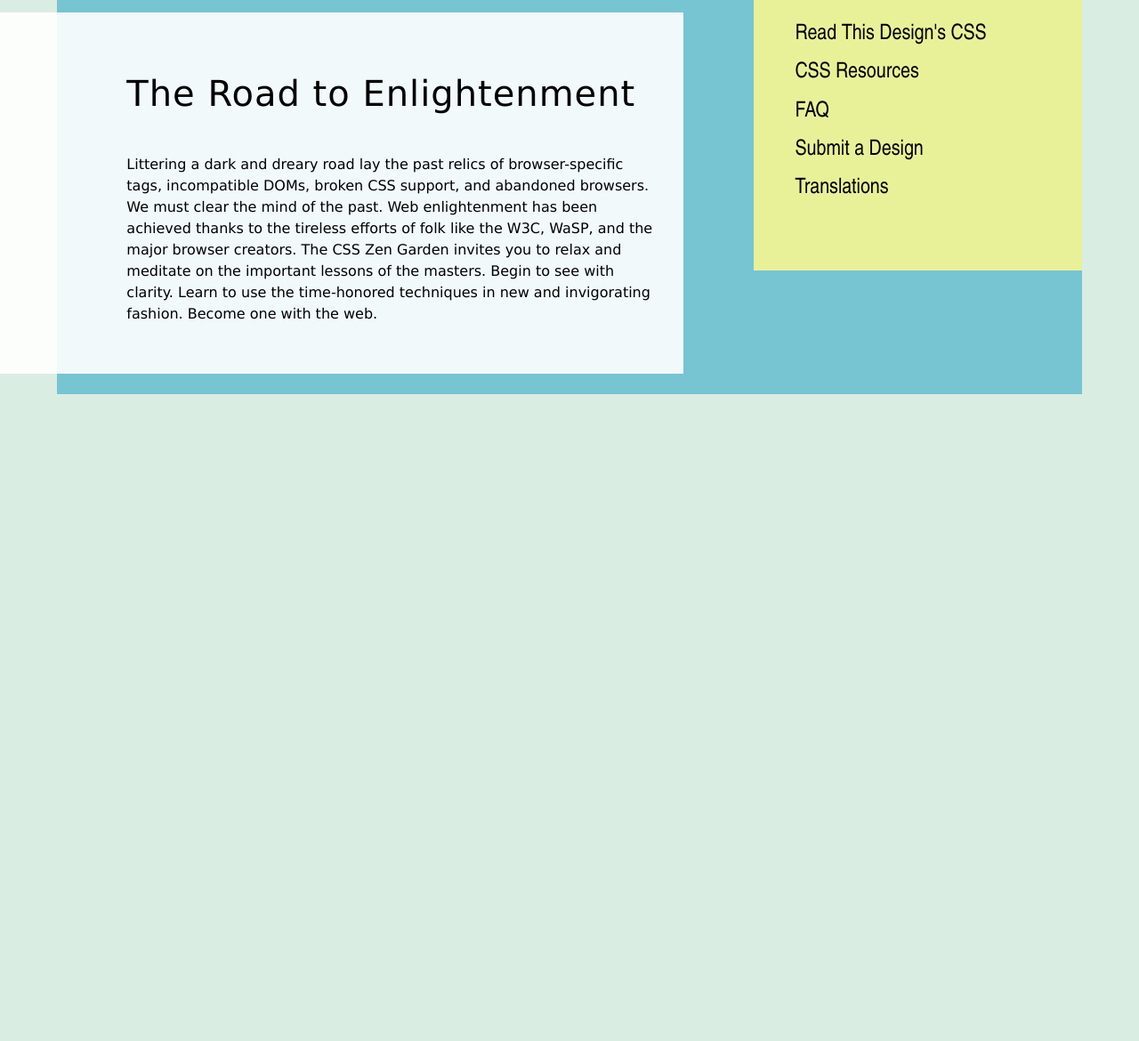
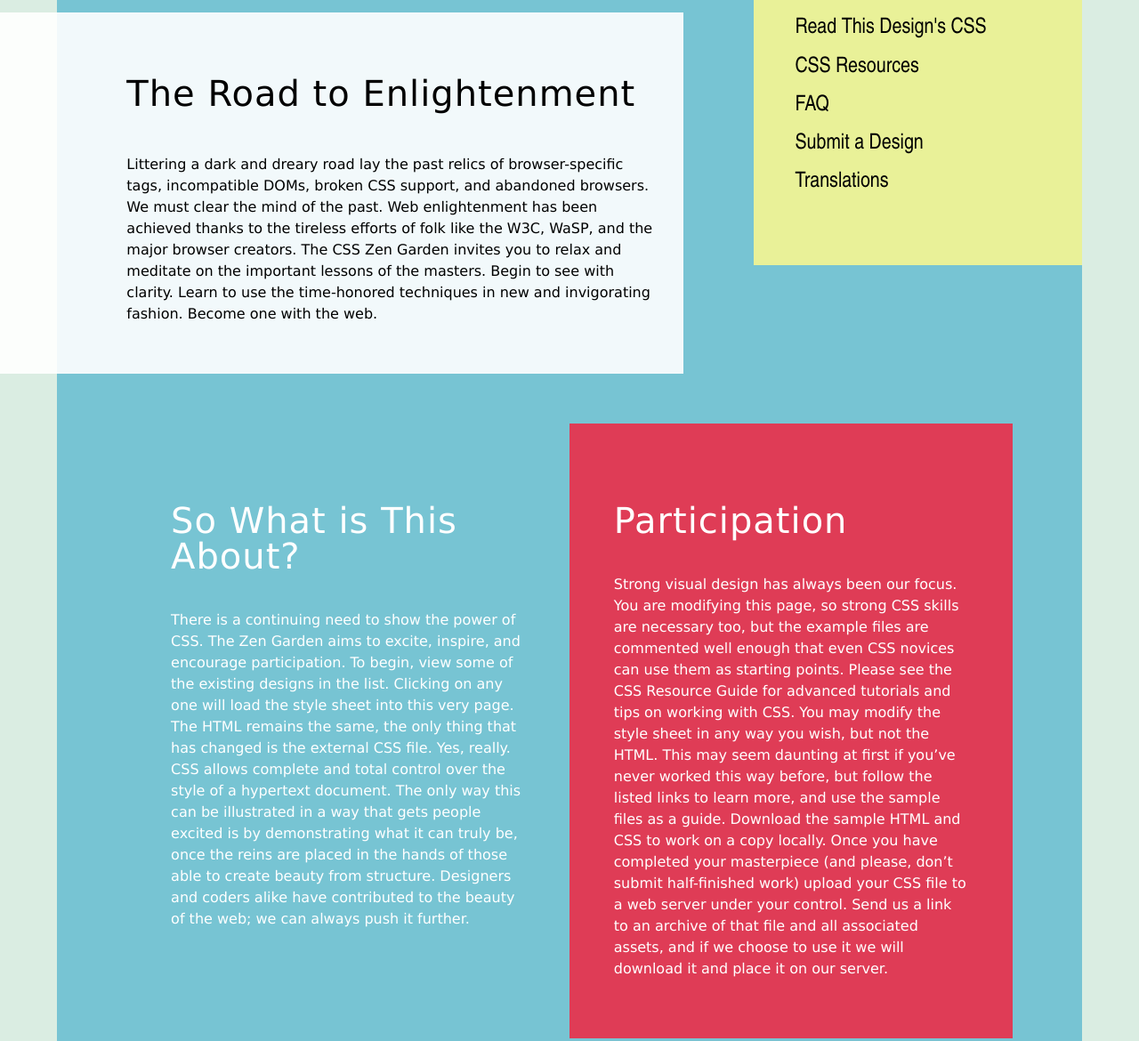
Before and after one commit to thuongvu/CSSPractice, a website: page zen/index.html in a window 1280 px wide. Shown: the part 1208-2378 px from the top of the page at 89% size. Before the commit the page ends 1715 px from the top, so only its background shows below. Drawn offline with nearby package versions, Linux system fonts and the light colour scheme.

Commit message:
next row done

```diff
--- a/zen/index.html
+++ b/zen/index.html
@@ -31,9 +31,18 @@
 					</div>
 				</div>
 			</section>
-			<div class="main supporting">
-				<div class="explanation"></div>
-				<div class="participation"></div>
+			<div class="main supporting cf">
+				<div class="explanation">
+					<h3>So What is This About?</h3>
+					<p>There is a continuing need to show the power of CSS. The Zen Garden aims to excite, inspire, and encourage participation. To begin, view some of the existing designs in the list. Clicking on any one will load the style sheet into this very page. The HTML remains the same, the only thing that has changed is the external CSS file. Yes, really.
+CSS allows complete and total control over the style of a hypertext document. The only way this can be illustrated in a way that gets people excited is by demonstrating what it can truly be, once the reins are placed in the hands of those able to create beauty from structure. Designers and coders alike have contributed to the beauty of the web; we can always push it further.</p>
+				</div>
+				<div class="participation">
+					<h3>Participation</h3>
+					<p>Strong visual design has always been our focus. You are modifying this page, so strong CSS skills are necessary too, but the example files are commented well enough that even CSS novices can use them as starting points. Please see the CSS Resource Guide for advanced tutorials and tips on working with CSS.
+You may modify the style sheet in any way you wish, but not the HTML. This may seem daunting at first if you’ve never worked this way before, but follow the listed links to learn more, and use the sample files as a guide.
+Download the sample HTML and CSS to work on a copy locally. Once you have completed your masterpiece (and please, don’t submit half-finished work) upload your CSS file to a web server under your control. Send us a link to an archive of that file and all associated assets, and if we choose to use it we will download it and place it on our server.</p>
+				</div>
 				<div class="benefits"></div>
 				<div class="requirements"></div>
 				<footer></footer>
--- a/zen/zen.css
+++ b/zen/zen.css
@@ -1,3 +1,14 @@
+.cf:before,
+.cf:after {
+    content: " ";
+    display: table;
+}
+.cf:after {
+    clear: both;
+}
+.cf {
+    *zoom: 1;
+}
 /*body::selection {
 	background-color: #333;
 	color: #fff;
@@ -6,13 +17,24 @@
 	position: relative;
 }
 html {
-	width: 90%;
+	/*width: 90%;*/
 	background-color:  #daede2;
 	padding: 5%;
 }
 body {
 	background-color: #77c4d3;
 	font-family: verdana, sans-serif;
+}
+h3 {
+	font-size: 2.5em;
+	letter-spacing: 1px;
+	line-height: 1em;
+	font-weight: 100;
+}
+p {
+	font-size: 1em;
+	font-weight: 400;
+	line-height: 1.5em;
 }
 
 .page-wrapper {
@@ -114,3 +136,21 @@
 	height: 100%;
 	z-index: 1;
 }
+
+div.main {
+	padding: 5%;
+}
+div.explanation {
+	float: left;
+	width: 40%;
+	color: #fff;
+	padding: 5%;
+}
+div.participation {
+	float: left;
+	color: #fff;
+	width: 40%;
+	/*top: 3.5em;*/
+	padding: 5%;
+	background: rgba(234,46,73,0.9)
+}
```
